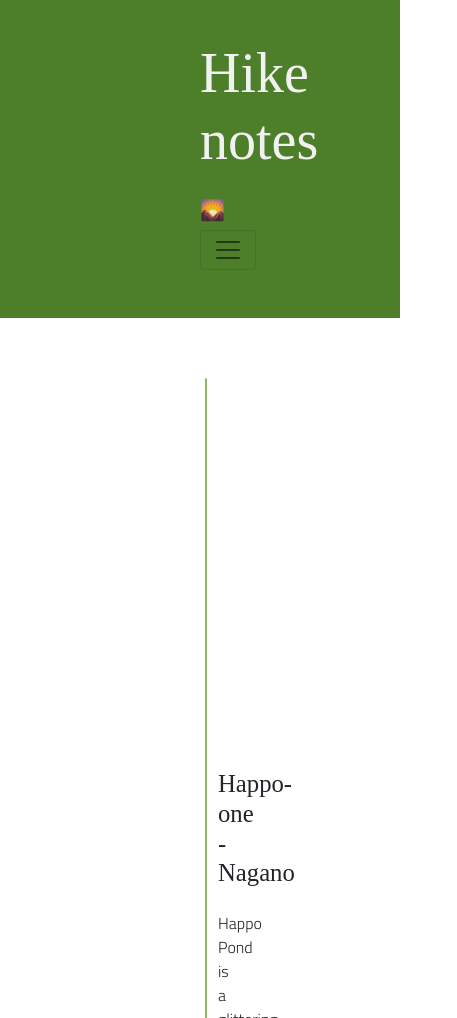
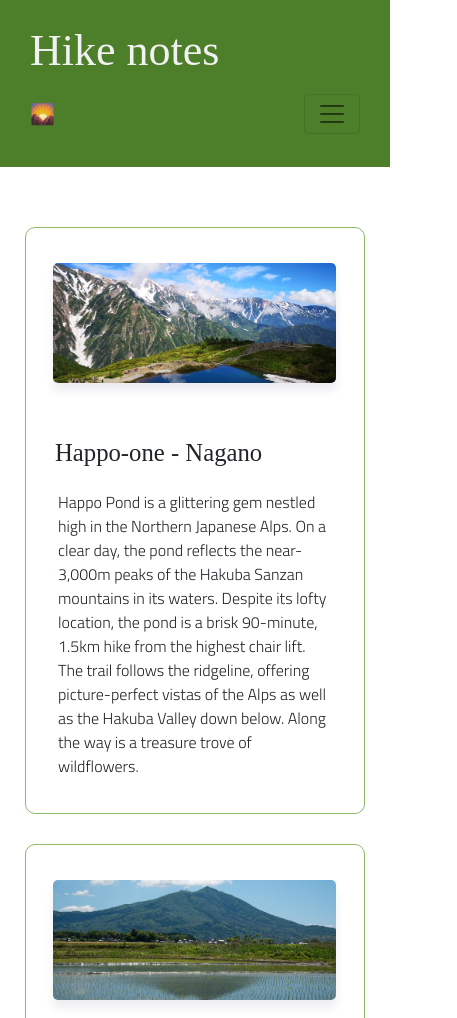
Before and after one commit to alinekachel/portfolio-finalproject, a plain HTML site: page index.html in a window 390 px wide. Shown: the top 1018 px of the page, 457 px wide, since content can reach past the window. Drawn offline with nearby package versions, Linux system fonts and the light colour scheme; a web font is replaced by a local one.

Commit message:
Responsiveness implemented

```diff
--- a/index.html
+++ b/index.html
@@ -23,11 +23,7 @@
       src="https://kit.fontawesome.com/408dc1b75a.js"
       crossorigin="anonymous"
     ></script>
-    <script
-      src="https://cdn.jsdelivr.net/npm/bootstrap@5.0.2/dist/js/bootstrap.bundle.min.js"
-      integrity="sha384-MrcW6ZMFYlzcLA8Nl+NtUVF0sA7MsXsP1UyJoMp4YLEuNSfAP+JcXn/tWtIaxVXM"
-      crossorigin="anonymous"
-    ></script>
+
     <script src="src/script.js"></script>
   </head>
   <body>
@@ -145,5 +141,10 @@
         >
       </p>
     </footer>
+    <script
+      src="https://cdn.jsdelivr.net/npm/bootstrap@5.0.2/dist/js/bootstrap.bundle.min.js"
+      integrity="sha384-MrcW6ZMFYlzcLA8Nl+NtUVF0sA7MsXsP1UyJoMp4YLEuNSfAP+JcXn/tWtIaxVXM"
+      crossorigin="anonymous"
+    ></script>
   </body>
 </html>
--- a/src/style.css
+++ b/src/style.css
@@ -29,6 +29,11 @@ footer {
 h1 {
   font-size: 56px;
 }
+
+h2 {
+  padding: 15px;
+}
+
 h3 {
   font-size: 40px;
 }
@@ -77,7 +82,7 @@ nav {
 }
 
 .col-lg-6 p {
-  padding: 15px 0;
+  padding: 15px 15px;
 }
 
 footer p {
@@ -99,3 +104,35 @@ footer p a {
   color: var(--primary-color);
   margin: 25px;
 }
+
+@media (max-width: 992px) {
+  footer {
+    margin: 0;
+    padding: 25px 20px;
+  }
+  h1 {
+    font-size: 44px;
+  }
+  h3 {
+    font-size: 40px;
+  }
+
+  .heading-container {
+    padding: 25px 30px;
+  }
+
+  .body-container {
+    padding: 30px 20px;
+  }
+
+  .col-lg-6 img {
+    height: 120px;
+  }
+
+  .col-lg-6 p {
+    padding: 15px 20px;
+  }
+  .col-lg-6 h2 {
+    padding: 0 17px;
+  }
+}
```
